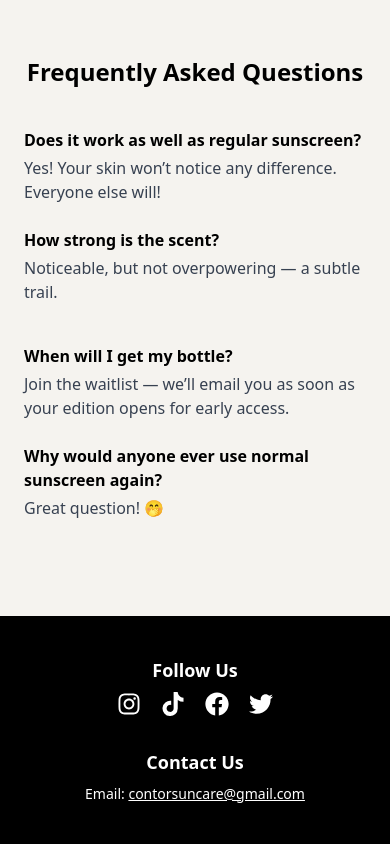
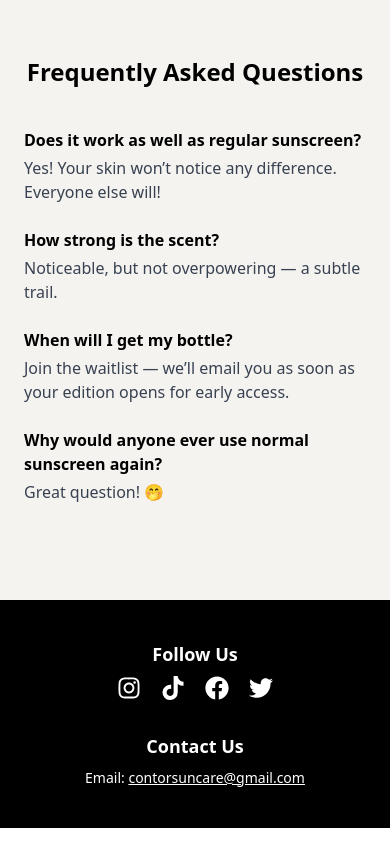
Before and after one commit to ryanconnors1/contor-suncare, a React (Vite) app: page / in a window 390 px wide. Shown: the part 4973-5817 px from the top of the page. Built offline with nearby package versions, Linux system fonts and the light colour scheme.

Commit message:
mobile spacing faqs:

```diff
--- a/src/components/FAQ.jsx
+++ b/src/components/FAQ.jsx
@@ -5,7 +5,7 @@
     <section className="mt-24 w-full max-w-4xl px-6 text-left">
       <h3 className="text-2xl font-bold mb-10 text-center">Frequently Asked Questions</h3>
 
-      <div className="grid grid-cols-1 md:grid-cols-2 gap-10 items-start">
+      <div className="grid grid-cols-1 md:grid-cols-2 gap-y-6 md:gap-10 items-start">
         <div>
           <h4 className="font-semibold mb-1">Does it work as well as regular sunscreen?</h4>
           <p className="text-gray-700 mb-6">
```
